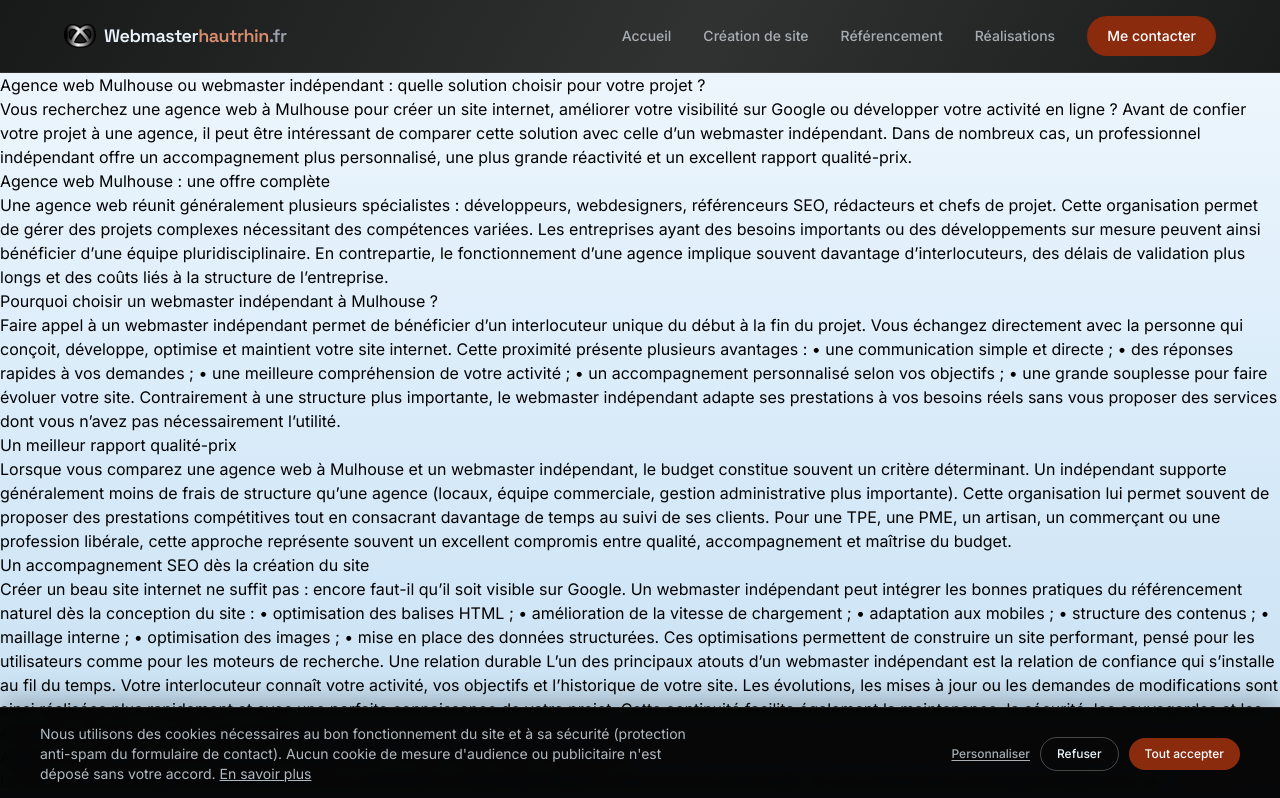
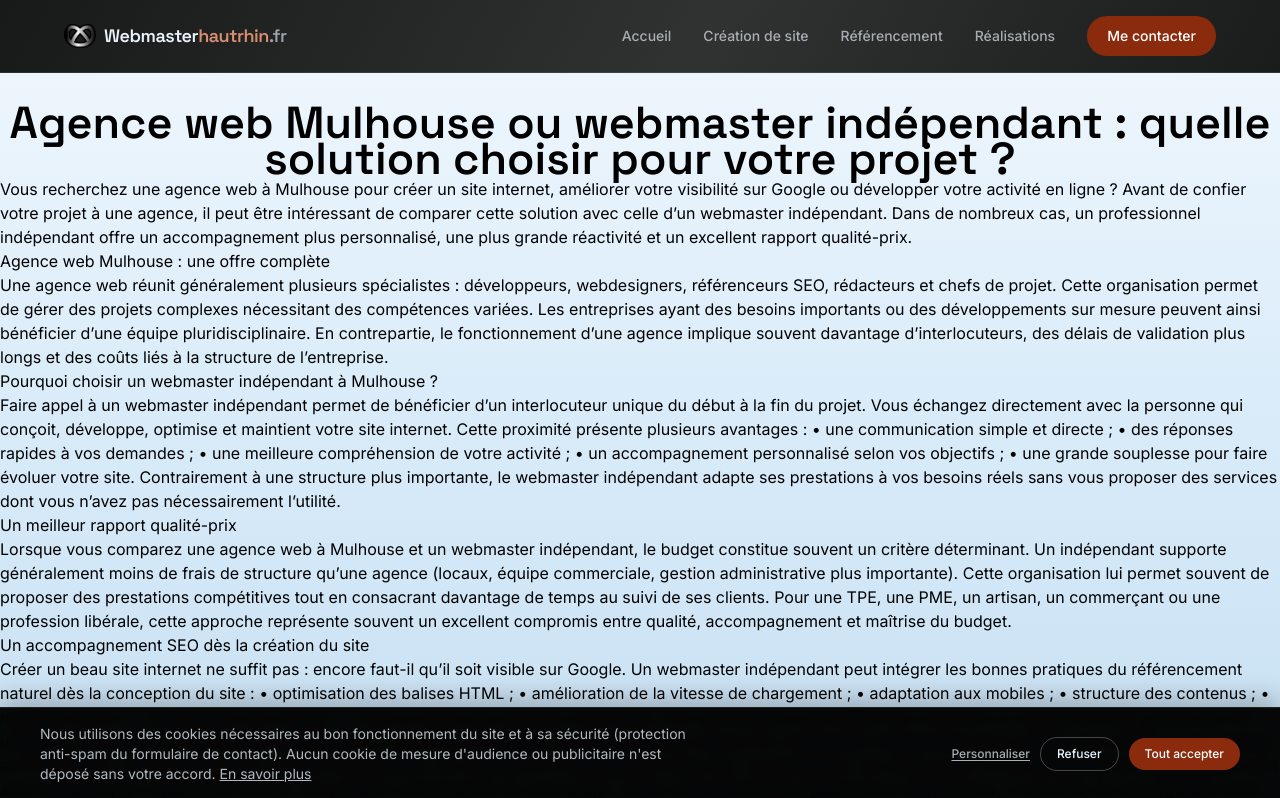
Before and after one commit to WebaHR/webmasterhautrhin.fr, a Next.js app: page /agence-web-mulhouse in a window 1280 px wide. Shown: the top 798 px of the page. Built offline with nearby package versions, Linux system fonts and the light colour scheme.

Commit message:
Update page.tsx

```diff
--- a/app/agence-web-mulhouse/page.tsx
+++ b/app/agence-web-mulhouse/page.tsx
@@ -1,7 +1,7 @@
 export default function AgenceWebMulhouse() {
   return (
     <main>
-      <h1>Agence web Mulhouse ou webmaster indépendant : quelle solution choisir pour votre projet ?</h1>
+      <h1 className="mt-8 text-center font-display text-3xl font-semibold text-ink sm:text-5xl md:text-6xl lg:text-3xl lg:text-[2.8rem]">Agence web Mulhouse ou webmaster indépendant : quelle solution choisir pour votre projet ?</h1>
       <p>Vous recherchez une agence web à Mulhouse pour créer un site internet, améliorer votre visibilité sur Google ou développer votre activité en ligne ? Avant de confier votre projet à une agence, il peut être intéressant de comparer cette solution avec celle d’un webmaster indépendant. Dans de nombreux cas, un professionnel indépendant offre un accompagnement plus personnalisé, une plus grande réactivité et un excellent rapport qualité-prix.</p>
       <h2>Agence web Mulhouse : une offre complète</h2>
       <p>Une agence web réunit généralement plusieurs spécialistes : développeurs, webdesigners, référenceurs SEO, rédacteurs et chefs de projet. Cette organisation permet de gérer des projets complexes nécessitant des compétences variées. Les entreprises ayant des besoins importants ou des développements sur mesure peuvent ainsi bénéficier d’une équipe pluridisciplinaire.
```
